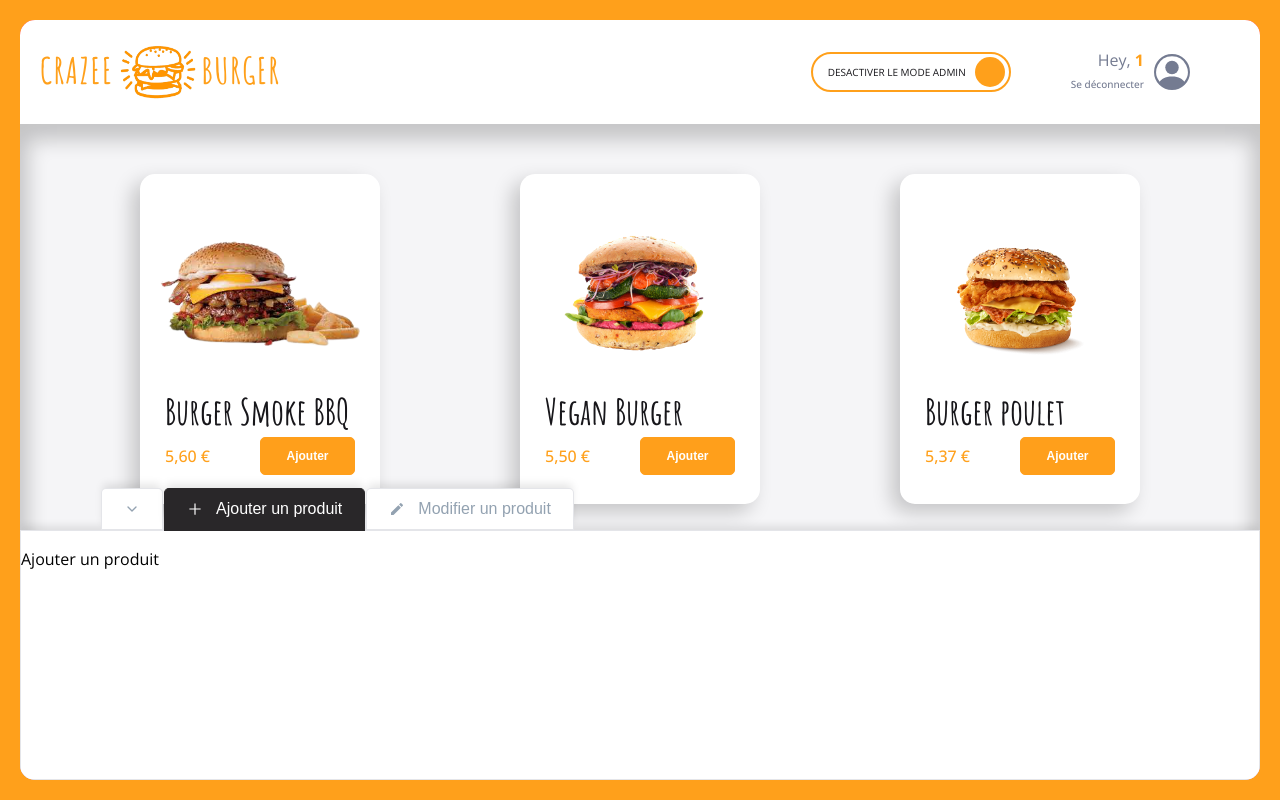
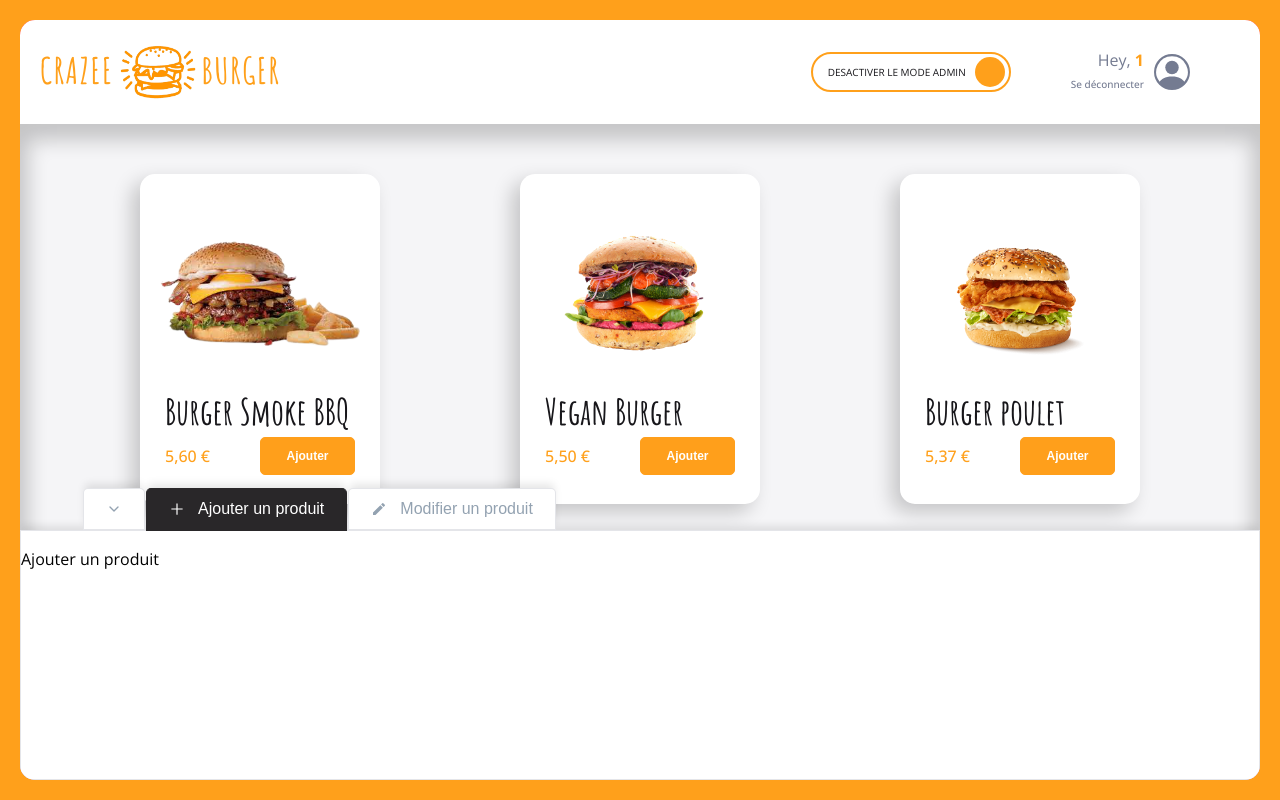
Before and after one commit to OpcMarc-Olivier/crazy-burger2, a React (Vite) app: page /order/1 in a window 1280 px wide. Built offline with nearby package versions, Linux system fonts and the light colour scheme; grey boxes are pictures that could not be loaded.

Commit message:
🐛 F07: ADMIN > Fix cannot scroll on the tabs's sides

```diff
--- a/src/components/pages/orderPage/Main/Admin/AdminTabs.jsx
+++ b/src/components/pages/orderPage/Main/Admin/AdminTabs.jsx
@@ -59,7 +59,9 @@ function AdminTabs() {
 
 const AdminTabsStyled = styled.div`
     display: flex;
-    padding: 0 20px;
+    position: absolute;
+    top: -43px;
+    left: 5%;
 
     .is-active {
         background: ${theme.colors.background_dark};
--- a/src/components/reusable-ui/Tab.jsx
+++ b/src/components/reusable-ui/Tab.jsx
@@ -22,7 +22,6 @@ const TabStyled = styled.button`
     cursor: pointer;
 
     position: relative;
-    left: 5%;
     top: 1px;
 
     // fonts
```
